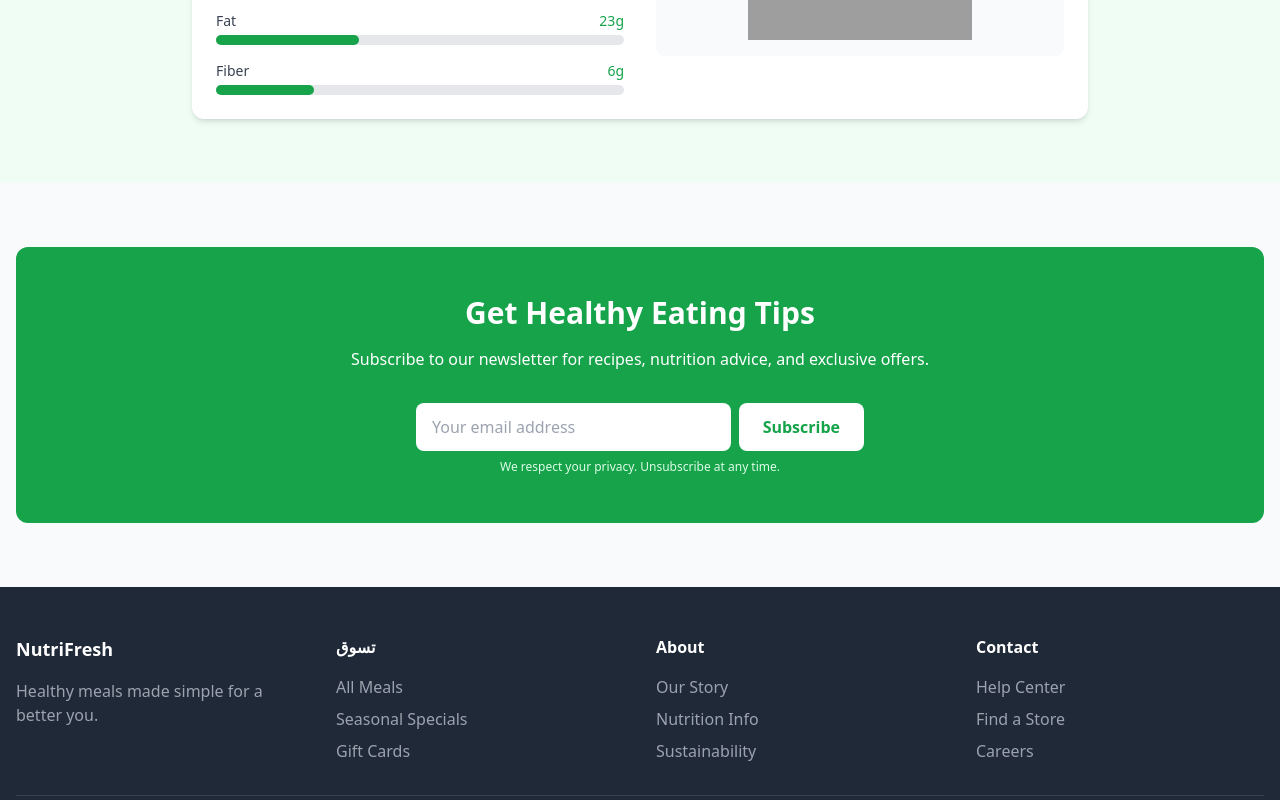
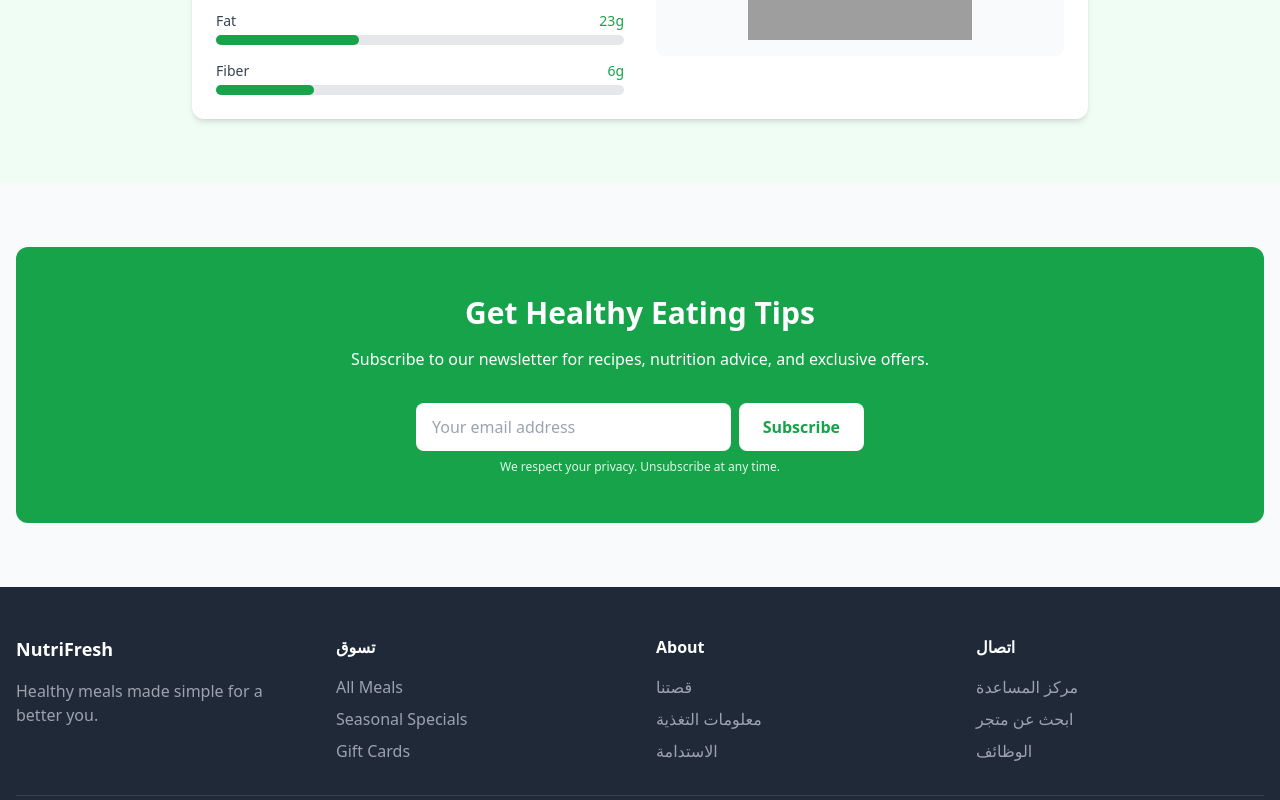
Before and after one commit to feed-back1001101/project1, a plain HTML site: page index.html in a window 1280 px wide. Shown: the part 1869-2669 px from the top of the page. Drawn offline with nearby package versions, Linux system fonts and the light colour scheme; grey boxes are pictures that could not be loaded.

Commit message:
new words adding

```diff
--- a/index.html
+++ b/index.html
@@ -284,17 +284,17 @@
                 <div>
                     <h4 class="font-bold mb-4">About</h4>
                     <ul class="space-y-2">
-                        <li><a href="#" class="text-gray-400 hover:text-white">Our Story</a></li>
-                        <li><a href="#" class="text-gray-400 hover:text-white">Nutrition Info</a></li>
-                        <li><a href="#" class="text-gray-400 hover:text-white">Sustainability</a></li>
+                        <li><a href="#" class="text-gray-400 hover:text-white">قصتنا</a></li>
+                        <li><a href="#" class="text-gray-400 hover:text-white">معلومات التغذية</a></li>
+                        <li><a href="#" class="text-gray-400 hover:text-white">الاستدامة</a></li>
                     </ul>
                 </div>
                 <div>
-                    <h4 class="font-bold mb-4">Contact</h4>
+                    <h4 class="font-bold mb-4">اتصال</h4>
                     <ul class="space-y-2">
-                        <li><a href="#" class="text-gray-400 hover:text-white">Help Center</a></li>
-                        <li><a href="#" class="text-gray-400 hover:text-white">Find a Store</a></li>
-                        <li><a href="#" class="text-gray-400 hover:text-white">Careers</a></li>
+                        <li><a href="#" class="text-gray-400 hover:text-white">مركز المساعدة </a></li>
+                        <li><a href="#" class="text-gray-400 hover:text-white">ابحث عن متجر</a></li>
+                        <li><a href="#" class="text-gray-400 hover:text-white">الوظائف</a></li>
                     </ul>
                 </div>
             </div>
```
